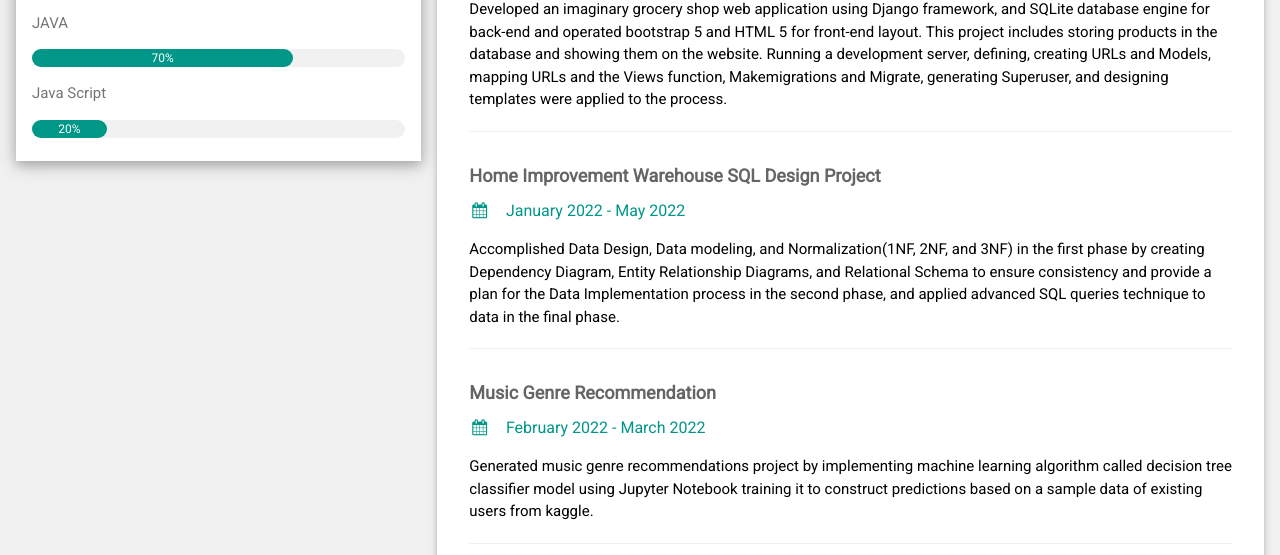
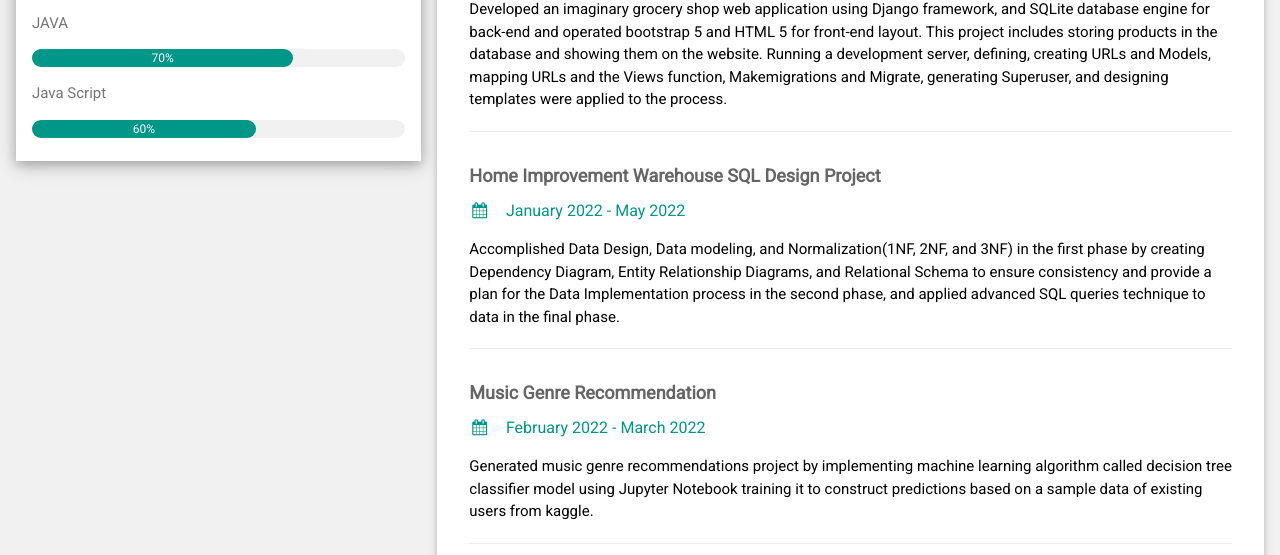
Before and after one commit to Pmakaju/Personal-Portfolio, a plain HTML site: page index.html in a window 1280 px wide. Shown: the part 895-1450 px from the top of the page. Drawn offline with nearby package versions, Linux system fonts and the light colour scheme.

Commit message:
skill upgrade

```diff
--- a/index.html
+++ b/index.html
@@ -59,7 +59,7 @@
               </div>
               <p>Java Script</p>
               <div class="w3-light-grey w3-round-xlarge w3-small">
-                <div class="w3-container w3-center w3-round-xlarge w3-teal" style="width:20%">20%</div>
+                <div class="w3-container w3-center w3-round-xlarge w3-teal" style="width:60%">60%</div>
               </div>
               <br>
             </div>
```
